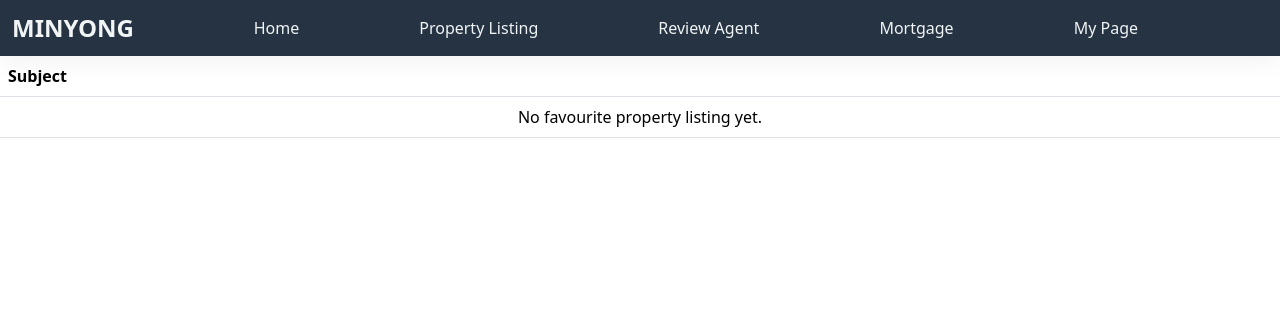
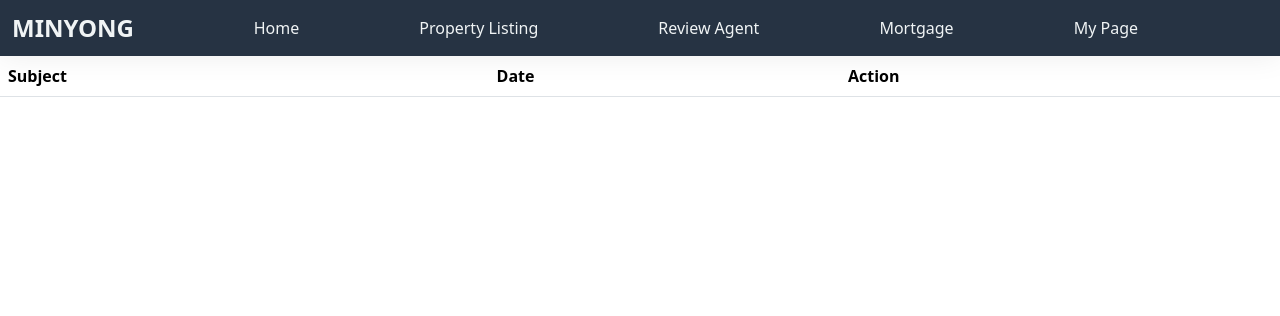
Before and after one commit to jiwonyah/314, a Flask app: page /shortlisted in a window 1280 px wide. Shown: the top 316 px of the page. Run offline with Flask 3, Linux system fonts and the light colour scheme; a user stored in the database is signed in; data that the repository does not hold is empty; parts of the project's set-up code (start-up, migrations or seed data) failed here and were passed over.

Commit message:
fixed displaying message
"There is no shortlisted property listing." is displayed when there is no shortlisted property

```diff
--- a/myproject/csit314/boundary/templates/favourite/viewSavedFavouriteBoundary.html
+++ b/myproject/csit314/boundary/templates/favourite/viewSavedFavouriteBoundary.html
@@ -6,7 +6,8 @@
         <thead>
         <tr>
             <th>Subject</th>
-            <th> </th>
+            <th>Date</th>
+            <th>Action</th>
         </tr>
         </thead>
         <tbody id="favourite-table-body">
@@ -19,15 +20,6 @@
         .then(response => response.json())
         .then(data => {
             const tableBody = document.getElementById('favourite-table-body');
-            if(data.length === 0) { // If no data exists
-                const noDataRow = document.createElement('tr');
-                const noDataCell = document.createElement('td');
-                noDataCell.colSpan = 3;
-                noDataCell.textContent = 'No favourite property listing yet.';
-                noDataCell.style.textAlign = 'center';
-                noDataRow.appendChild(noDataCell);
-                tableBody.appendChild(noDataRow);
-            } else {
             data.forEach(favourite => {
                 const row = document.createElement('tr');
                 row.id = `row-${favourite.id}`;
@@ -50,10 +42,10 @@
                 actionCell.appendChild(favouriteButton);
 
                 row.appendChild(subjectCell);
+                row.appendChild(dateCell);
                 row.appendChild(actionCell);
                 tableBody.appendChild(row);
             });
-            }
         })
         .catch(error => {
             console.error('Error fetching favourite listings:', error);
@@ -66,20 +58,20 @@
         .then(response => response.json())
         .then(data => {
             if(data.success) {
+                // If successfully removed from favourites, remove the corresponding listing from the page
                 var row = document.getElementById(`row-${propertyListingId}`);
                 row.parentNode.removeChild(row);
-                // Check if no favourites left and display message
-                if(document.getElementById('favourite-table-body').rows.length === 0) {
-                    const tableBody = document.getElementById('favourite-table-body');
+                if (document.querySelectorAll('#favourite-table-body tr').length === 0) {
                     const noDataRow = document.createElement('tr');
                     const noDataCell = document.createElement('td');
                     noDataCell.colSpan = 3;
-                    noDataCell.textContent = 'No favourite property listing yet.';
+                    noDataCell.textContent = 'There is no shortlisted property listing.';
                     noDataCell.style.textAlign = 'center';
                     noDataRow.appendChild(noDataCell);
-                    tableBody.appendChild(noDataRow);
+                    document.getElementById('favourite-table-body').appendChild(noDataRow);
                 }
             } else {
+                // Display error message in case of fail
                 console.error('Failed to remove favorite:', data.error);
             }
         })
@@ -87,14 +79,15 @@
             console.error('Error:', error);
         });
     }
+
+
 </script>
-
 
 <style>
 .favourite-btn {
     padding: 5px 10px;
     border: 1px solid #ccc;
-    background-color: #ff0000;
+    background-color: #ff0000; /* Red background */
     color: white;
     cursor: pointer;
 }
```
Lines whose indentation alone changed are shown as unchanged.
